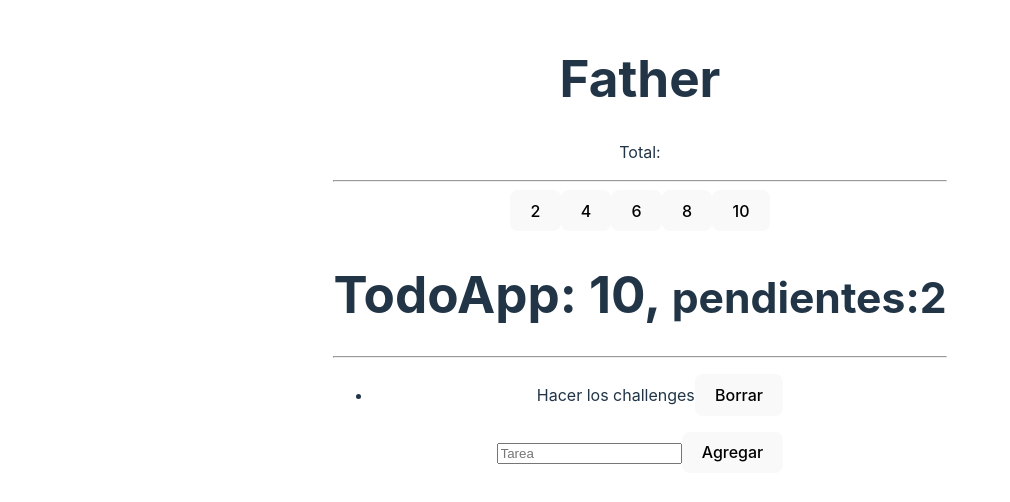
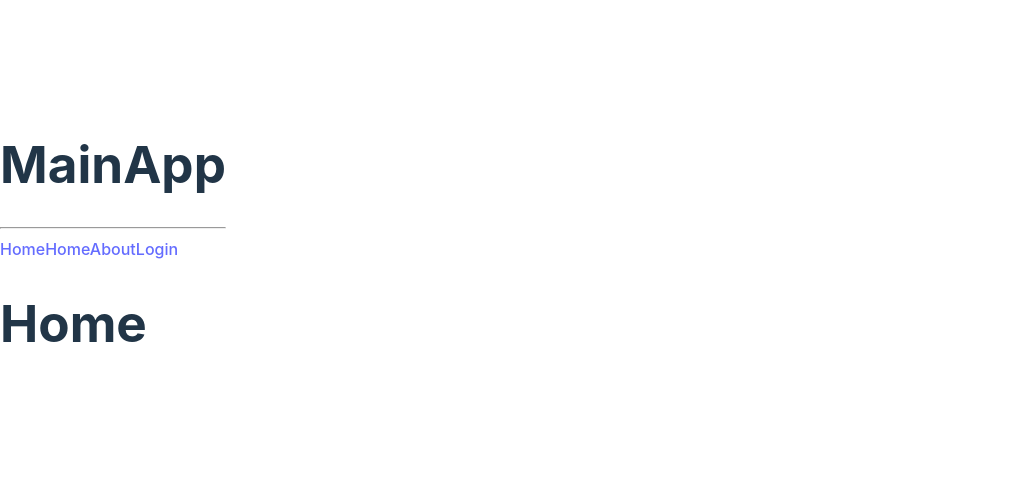
Before and after one commit to david-ale/ChallengesCorte2, a React (Vite) app in the folder ChallengesCorte2/: page / in a window 1280 px wide. Shown: the part 156-658 px from the top of the page, without its empty margins (0-1010 px from the left). Built offline with nearby package versions, Linux system fonts and the light colour scheme.

Commit message:
Challenge 12 hecho

```diff
--- a/ChallengesCorte2/src/components/MainApp.jsx
+++ b/ChallengesCorte2/src/components/MainApp.jsx
@@ -1,5 +1,7 @@
 import { Link, Navigate, NavLink, Route, Routes } from 'react-router-dom'
-import { ProductsPage } from './ProductsPage'
+import { AboutPage } from '../pages/AboutPage'
+import { HomePage } from '../pages/HomePage'
+import { LoginPage } from '../pages/LoginPage'
 
 
 export const MainApp = () => {
@@ -8,11 +10,17 @@ export const MainApp = () => {
             <h1>MainApp</h1>
             <hr />
 
-            <NavLink to="products/3" >Product by ID</NavLink>
+            <NavLink className={(args) => `${args.isActive ? 'active' : ''}`} to="/" >Home</NavLink>
+            <Link to='/'>Home</Link>
+            <Link to='about'>About</Link>
+            <Link to="login">Login</Link>
 
 
             <Routes>
-                <Route path=":id" element={ <ProductsPage /> } />
+                <Route path="/" element={ <HomePage /> } />
+                <Route path="login" element={ <LoginPage /> } />
+                <Route path="about" element={ <AboutPage /> } />
+                <Route path="/*" element={ <Navigate to="/about" /> } />
             </Routes>
         </>
     )
--- a/ChallengesCorte2/src/main.jsx
+++ b/ChallengesCorte2/src/main.jsx
@@ -1,13 +1,10 @@
 import React from 'react'
 import ReactDOM from 'react-dom/client'
-import App from './App.jsx'
-import { Father } from './Challenge09/Father.jsx'
-import { TodoApp } from './Challenge10 y 11/TodoApp.jsx'
 import './index.css'
-
+import { BrowserRouter } from 'react-router-dom';
+import { MainApp } from './components/MainApp.jsx'
 ReactDOM.createRoot(document.getElementById('root')).render(
-  <React.StrictMode>
-    <Father/>
-    <TodoApp/>
-  </React.StrictMode>,
+ <BrowserRouter>
+    <MainApp/>
+ </BrowserRouter>
 )
--- a/ChallengesCorte2/src/pages/LoginPage.jsx
+++ b/ChallengesCorte2/src/pages/LoginPage.jsx
@@ -2,33 +2,9 @@ import { useContext } from "react"
 import { useNavigate } from "react-router-dom"
 
 export const LoginPage = () =>{
-    const { user, setUser } = useContext(UserContext)
-    const navigate = useNavigate()
-
-    const onLogin = () =>{
-        setUser({
-            id:123,
-            name:"Jonathan Lopez",
-            email:"jlopez0313@hotmail.com"
-        })
-
-        const lasPath = localStorage.getItem('lastPath')  || '/'
-        navigate(lasPath,{replace:true})
-    }
-
-    return(
+    return (
         <>
-            <div>Login Page</div>
-            <pre>
-                {JSON.stringify(user,null,3)}
-            </pre>
-            <button
-                className="btn btn-primary"
-                onClick={() => onLogin()}
-            >
-                Login
-            </button>
+            <h1>Login</h1>
         </>
     )
-
 }
```
